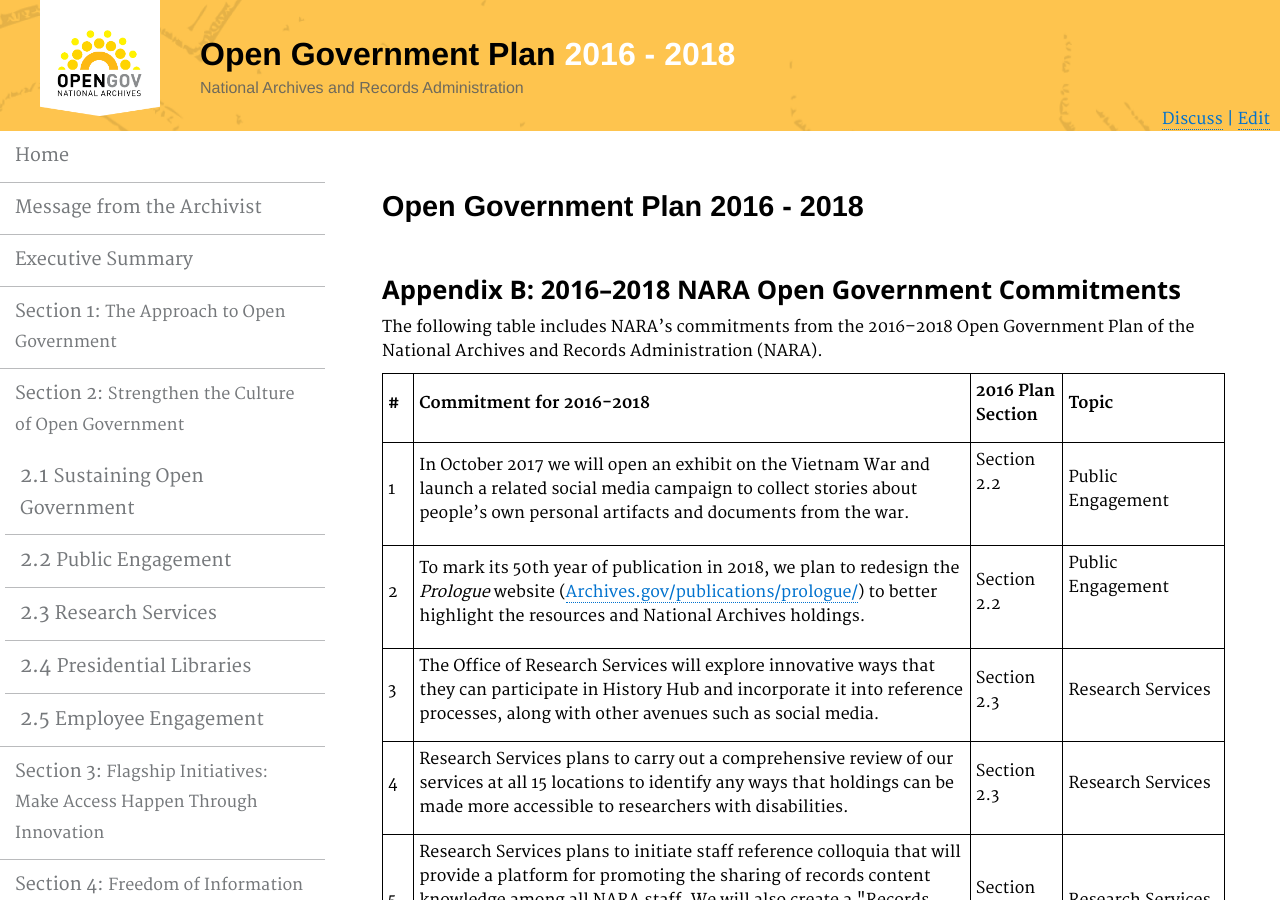
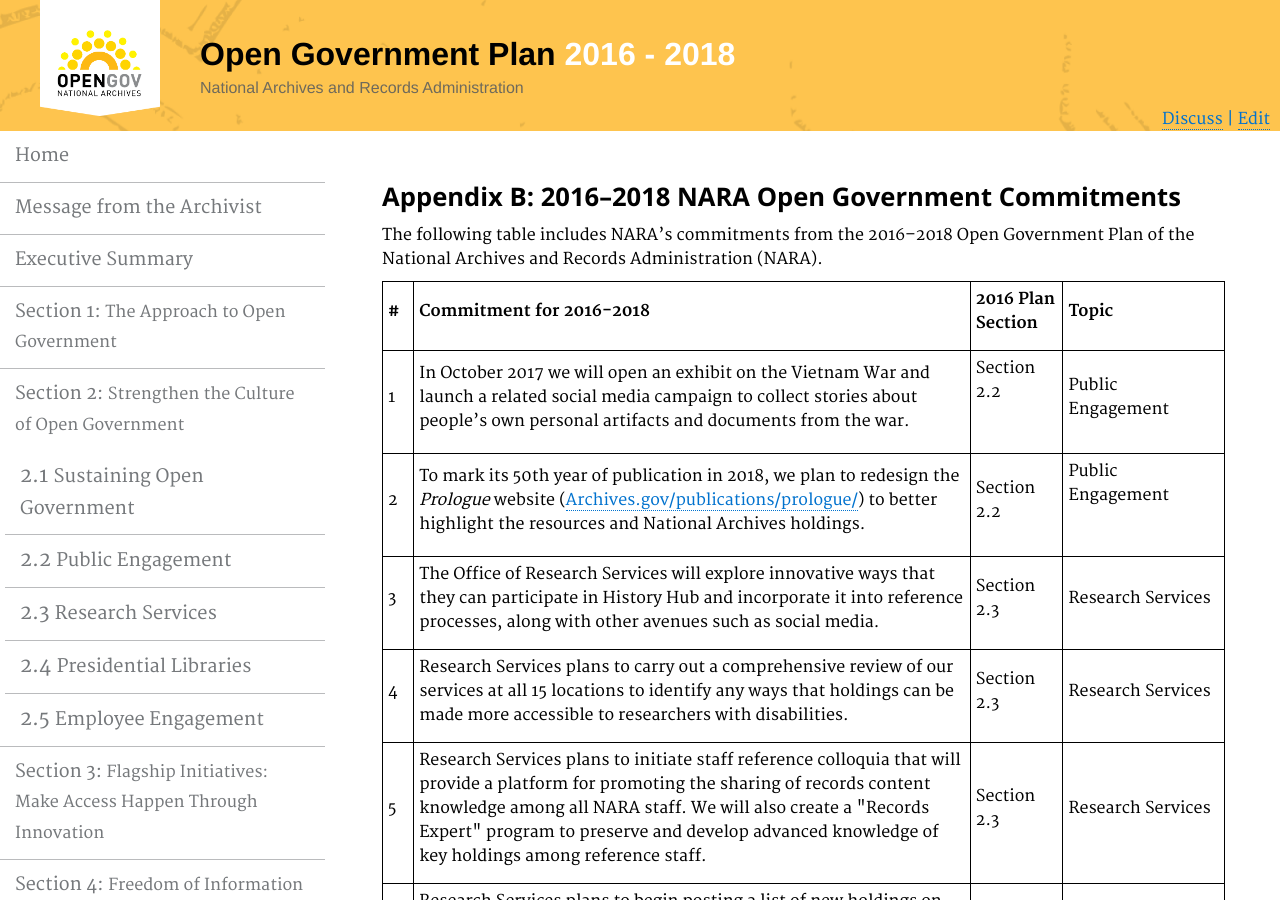
Before and after one commit to usnationalarchives/opengovplan, a Jekyll site: the page built from pages/appendixb.md, in a window 1280 px wide and 900 px high. Built offline with Jekyll 4.4.1, drawn with Linux system fonts in a browser that asks for light colours.

Commit message:
Update appendixb.md
removed first title

```diff
--- a/pages/appendixb.md
+++ b/pages/appendixb.md
@@ -4,8 +4,6 @@ title: "Open Government Plan | Appendix B: 2016–2018 NARA Open Government Comm
 permalink: /appendixb/
 description: ""
 ---
-
-## Open Government Plan 2016 - 2018
 
 ### Appendix B: 2016–2018 NARA Open Government Commitments
 
```
